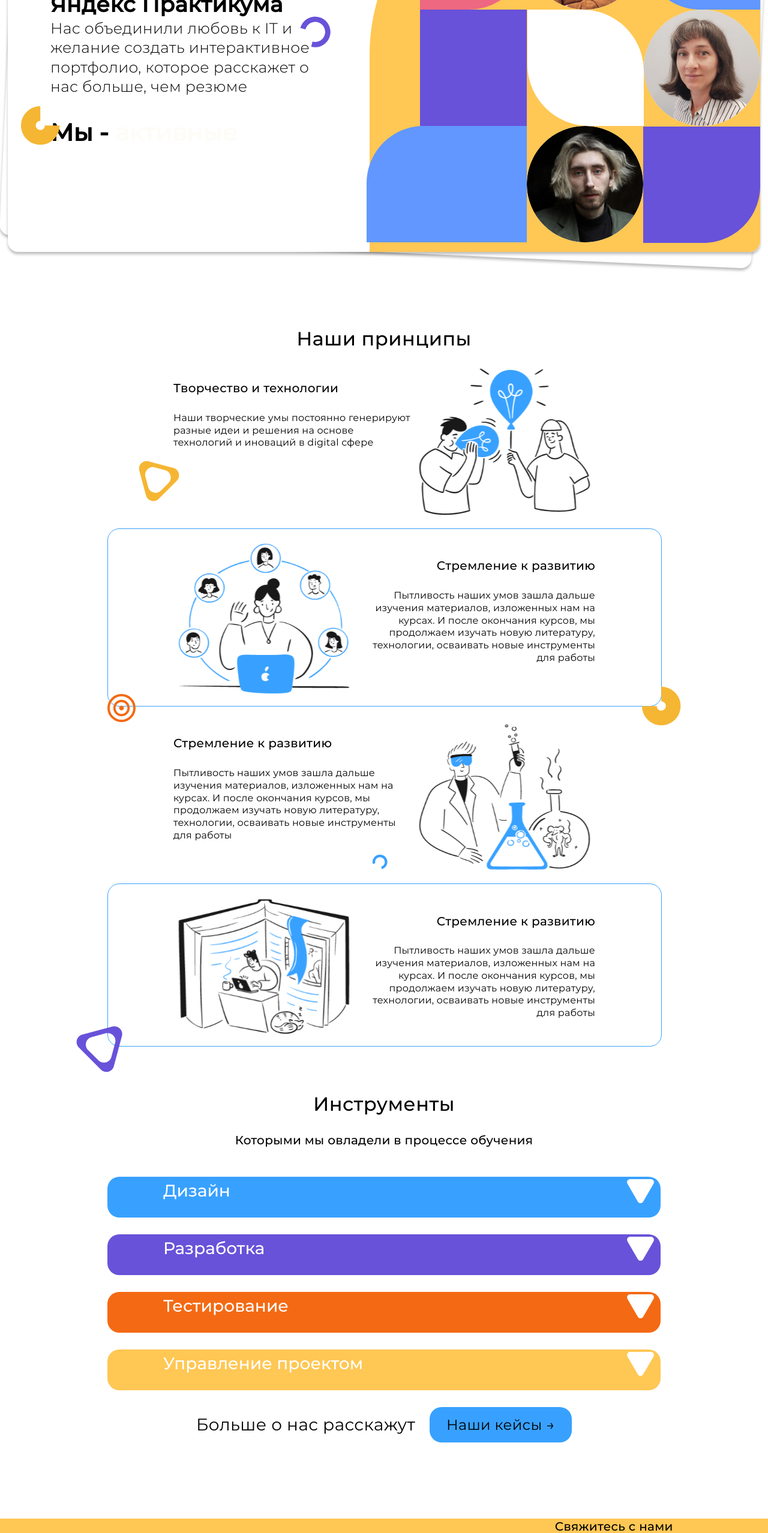
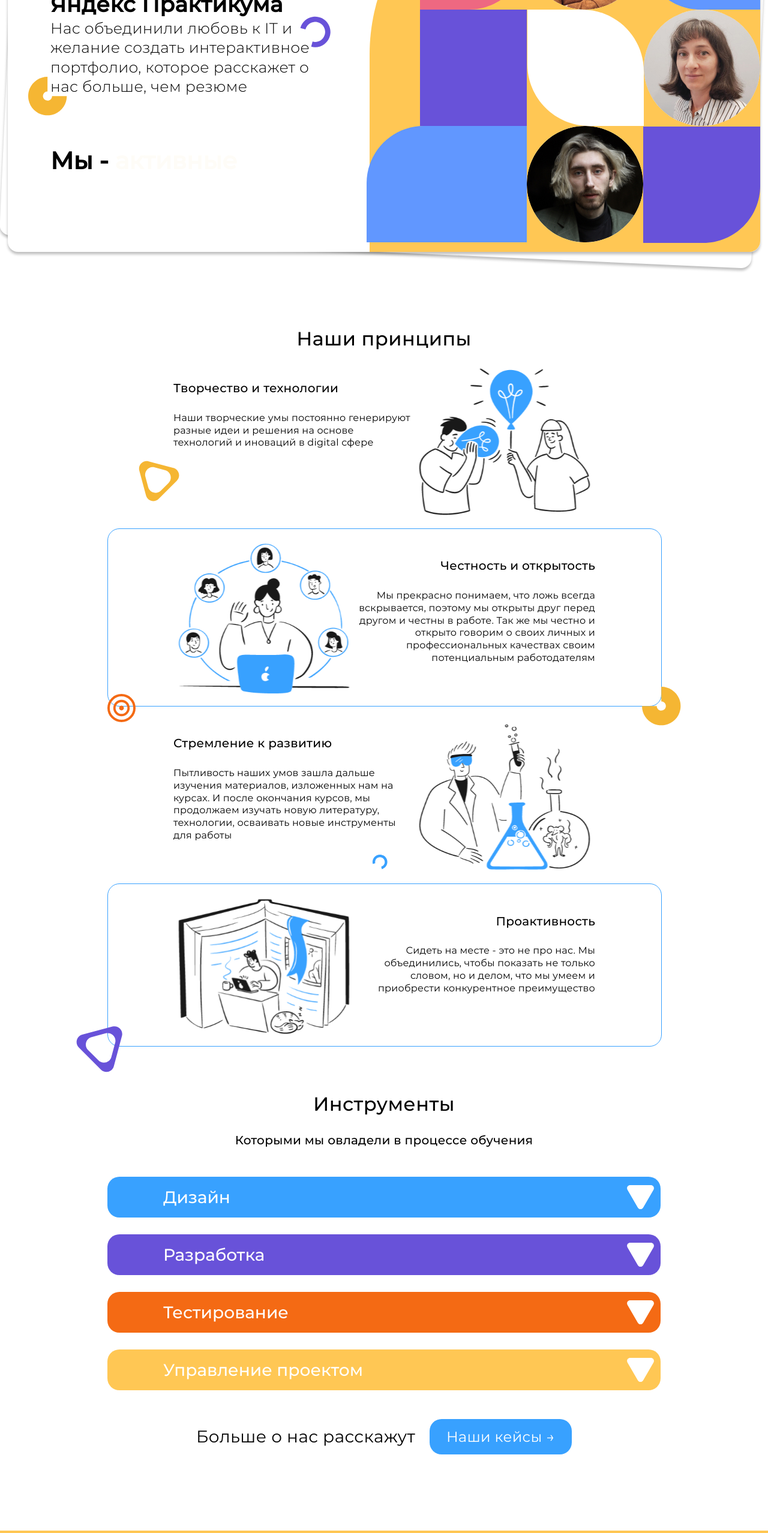
Before and after one commit to DarkwingDuck255/team-pet-project, a React (Create React App) app: page /#/ in a window 1280 px wide. Shown: the part 234-2790 px from the top of the page at 60% size. Built offline with nearby package versions, Linux system fonts and the light colour scheme.

Commit message:
фиксы багов верстки

```diff
--- a/src/components/App/App.js
+++ b/src/components/App/App.js
@@ -18,10 +18,10 @@ function App() {
           <Route  path='/' element = {
             <Main />
           } />
-          <Route path='/about' element = {
+          <Route path='about' element = {
             <AboutUsPage/>
           } />
-          <Route path="/about/:id" element = {
+          <Route path="about/:id" element = {
             <PersonalCardPage />
           } />
           <Route path="*" element = {
--- a/src/components/Footer/Footer.css
+++ b/src/components/Footer/Footer.css
@@ -12,7 +12,7 @@
 
 .footer__project-wrapepr {
     display: flex;
-    max-width: 570px;
+    max-width: 900px;
     width: 100%;
     flex-direction: row;
     justify-content: flex-start;
@@ -22,11 +22,9 @@
 }
 
 .footer__project {
-    /* margin-left: 161px; */
     display: flex;
     flex-direction: column;
-    /* justify-content: space-between; */
-    max-width: 260px;
+    max-width: 300px;
     width: 100%;
 }
 
--- a/src/components/Footer/Footer.js
+++ b/src/components/Footer/Footer.js
@@ -30,7 +30,7 @@ function Footer() {
 
                 <div className="footer__project">
                     <h4 className="footer__project-header">
-                        Наша команда
+                        О нас
                     </h4>
                     <div className="footer__project-list">
                         <p className="footer__project-list-item">
@@ -90,9 +90,9 @@ function Footer() {
                 </div>
             </div>
             <div className="footer__contact-us">
-                <p className="footer__contact-us-text">
+                <h4 className="footer__contact-us-text">
                     Свяжитесь с нами
-                </p>
+                </h4>
                 <div className="footer__contact-us-wrapper">
                     <img className="footer__contact-us-image" alt="напишите нам" src={letter} />
                     <p className="footer__contact-us-email">wcde-studio@yandex.ru</p>
--- a/src/components/Header/Header.css
+++ b/src/components/Header/Header.css
@@ -103,6 +103,8 @@
 }
 
 .header__about-us-cool {
+    margin: 0;
+    margin-top: 80px;
     font-weight: 900;
     font-size: 40px;
     line-height: 53px;
@@ -232,7 +234,7 @@
 .header__images-face-ilya {
     display: flex;
     position: absolute;
-    bottom : 16px;
+    bottom: 16px;
     right: 195px;
     max-height: 194px;
     max-width: 194px;
@@ -250,6 +252,7 @@
     width: 100%;
     border-radius: 50%;
 }
+
 /* ----------------------- */
 /* позиционирование фигур */
 .header__figure-one {
@@ -282,9 +285,9 @@
 
 .header__figure-four {
     display: flex;
-    left: 35px;
+    left: 47px;
     position: absolute;
-    top: 411px;
+    top: 362px;
     width: 65px;
     z-index: 3;
 }
--- a/src/components/Principals/Principals.js
+++ b/src/components/Principals/Principals.js
@@ -16,11 +16,11 @@ function Principals() {
 
     return (
         <section className="principals">
-            <img src={figure1} className='principals__figure-one' alt="абстрактная геометрическая фигура"/>
-            <img src={figure2} className='principals__figure-two'alt="абстрактная геометрическая фигура"/>
-            <img src={figure3} className='principals__figure-three'alt="абстрактная геометрическая фигура"/>
-            <img src={figure4} className='principals__figure-four'alt="абстрактная геометрическая фигура"/>
-            <img src={figure5} className='principals__figure-five'alt="абстрактная геометрическая фигура"/>
+            <img src={figure1} className='principals__figure-one' alt="абстрактная геометрическая фигура" />
+            <img src={figure2} className='principals__figure-two' alt="абстрактная геометрическая фигура" />
+            <img src={figure3} className='principals__figure-three' alt="абстрактная геометрическая фигура" />
+            <img src={figure4} className='principals__figure-four' alt="абстрактная геометрическая фигура" />
+            <img src={figure5} className='principals__figure-five' alt="абстрактная геометрическая фигура" />
 
             <h2 className="principals__title">
                 Наши принципы
@@ -34,42 +34,44 @@ function Principals() {
                         Наши творческие умы постоянно генерируют разные идеи и решения на основе технологий и иноваций в digital сфере
                     </p>
                 </div>
-                <img className="principals__right-sided-image" alt="парень с девушкой рождают идеи" src={imageOne}/>
+                <img className="principals__right-sided-image" alt="парень с девушкой рождают идеи" src={imageOne} />
             </div>
             <div className="principals__right-sided-pic">
                 <div className="principals__subtitle-and-descr">
                     <h4 className="principals__subtitle">
-                    Стремление к развитию
+                        Честность и открытость
                     </h4>
                     <p className="principals__descr">
-                    Пытливость наших умов зашла дальше изучения материалов, изложенных нам на курсах. И после окончания курсов, мы продолжаем изучать новую литературу, технологии, осваивать новые инструменты для работы
+                        Мы прекрасно понимаем, что ложь всегда вскрывается, поэтому мы открыты друг перед другом и честны в работе.
+                        Так же мы честно и открыто говорим о своих личных и профессиональных качествах своим потенциальным работодателям
                     </p>
                 </div>
-                <img className="principals__right-sided-image" alt="девушка приветствует людей в интернете" src={zooming}/>
+                <img className="principals__right-sided-image" alt="девушка приветствует людей в интернете" src={zooming} />
             </div>
 
             <div className="principals__right-sided-pic">
                 <div className="principals__subtitle-and-descr">
                     <h4 className="principals__subtitle">
-                    Стремление к развитию
+                        Стремление к развитию
                     </h4>
                     <p className="principals__descr">
-                    Пытливость наших умов зашла дальше изучения материалов, изложенных нам на курсах. И после окончания курсов, мы продолжаем изучать новую литературу, технологии, осваивать новые инструменты для работы
+                        Пытливость наших умов зашла дальше изучения материалов, изложенных нам на курсах. И после окончания курсов, мы продолжаем изучать новую литературу, технологии, осваивать новые инструменты для работы
                     </p>
                 </div>
-                <img className="principals__right-sided-image" alt="ученый тестирует новую формулу" src={chemistry}/>
+                <img className="principals__right-sided-image" alt="ученый тестирует новую формулу" src={chemistry} />
             </div>
 
             <div className="principals__right-sided-pic">
                 <div className="principals__subtitle-and-descr">
                     <h4 className="principals__subtitle">
-                    Стремление к развитию
+                        Проактивность
                     </h4>
                     <p className="principals__descr">
-                    Пытливость наших умов зашла дальше изучения материалов, изложенных нам на курсах. И после окончания курсов, мы продолжаем изучать новую литературу, технологии, осваивать новые инструменты для работы
+                        Сидеть на месте - это не про нас.
+                        Мы объединились, чтобы показать не только словом, но и делом, что мы умеем и приобрести конкурентное преимущество
                     </p>
                 </div>
-                <img className="principals__right-sided-image" alt="парень изучает что-то новое в интернете" src={book}/>
+                <img className="principals__right-sided-image" alt="парень изучает что-то новое в интернете" src={book} />
             </div>
         </section>
     )
--- a/src/components/Tools/Tools.css
+++ b/src/components/Tools/Tools.css
@@ -29,11 +29,11 @@
     max-width: 922px;
     height: 68px;
     width: 100%;
-    display: flex;
-    flex-direction: column;
-    justify-content: baseline;
+    /* display: flex; */
+    /* flex-direction: column; */
+    /* justify-content: baseline; */
     border-radius: 20px;
-    margin-bottom: 28px;
+    /* margin-bottom: 28px; */
 }
 
 .tools__spoiler_open {
@@ -42,8 +42,14 @@
 }
 
 .tools__spoiler_close {
-    height: 68px;
+    /* height: 68px; */
     transition: height .4s ease-in-out;
+}
+
+.tools__spoilers-wrap {
+    display: flex;
+    flex-direction: column;
+    gap: 28px;
 }
 
 .tools__spoiler-title-and-btn-wrapp {
@@ -53,6 +59,8 @@
     display: flex;
     flex-direction: row;
     justify-content: space-between;
+    position: relative;
+    /* cursor: pointer; */
 }
 
 .tools__spoiler:last-of-type {
@@ -135,13 +143,20 @@
     display: flex;
     justify-content: center;
     align-items: center;
-    color: white;
+    color: #FFF;
     font-weight: 400;
     font-size: 24px;
     line-height: 130%;
     letter-spacing: 0.015em;
     border-radius: 20px;
     text-decoration: none;
+    cursor: pointer;
+}
+
+.tools__summary-link:hover {
+    color: chocolate;
+    transition:  all 0.5s ease-in-out;
+    opacity: 0.6;
 }
 
 .tools__spoiler-description-wrapp {
@@ -162,6 +177,7 @@
     opacity: 1;
     overflow: hidden;
 }
+
 .tools__spoiler-description-wrapp_close {
     /* visibility: hidden; */
     transition: opacity 1s ease;
@@ -183,7 +199,24 @@
 
 .tools__spoiler-description {
     list-style: none;
-    gap:18px;
+    gap: 18px;
     align-self: center;
 
 }
+
+.tools__spoiler-description-item {
+    font-weight: 400;
+    font-size: 16px;
+    line-height: 130%;
+    text-align: center;
+    letter-spacing: 0.015em;
+    color: #FFFFFF;
+}
+
+/* .tools__summary-link {
+    font-weight: 400;
+    font-size: 24px;
+    line-height: 130%;
+    letter-spacing: 0.015em;
+    color: #FFFFFF;
+} */
--- a/src/components/Tools/Tools.js
+++ b/src/components/Tools/Tools.js
@@ -56,9 +56,11 @@ function Tools() {
             <p className="tools__title-desciption">
                 Которыми мы овладели в процессе обучения
             </p>
+            <div className="tools__spoilers-wrap">
+
 
                 <div className={`tools__spoiler tools__spoiler_blue ${isClickedBlue ? 'tools__spoiler_open' : 'tools__spoiler_close'}`}>
-                <div className="tools__spoiler-title-and-btn-wrapp">
+                    <div className="tools__spoiler-title-and-btn-wrapp" onClick={openSpoilerBlue}>
                         <p className="tools__spoiler-title">
                             Дизайн
                         </p>
@@ -293,12 +295,12 @@ function Tools() {
                     <li className="tools__spoiler-description-item"></li>
                 </ul>
             </div> */}
-
+            </div>
             <div className="tools__summary">
                 <p className="tools__summary-text" >
                     Больше о нас расскажут
                 </p>
-                <a className="tools__summary-link common__link" to='/our-cases'>Наши кейсы →</a>
+                <a className="tools__summary-link" to='/our-cases'>Наши кейсы →</a>
             </div>
         </section>
     )
```
Also changed, not shown: src/components/NotFound404/NotFound404.js (+11 -10 lines). Lines whose indentation alone changed are shown as unchanged.
